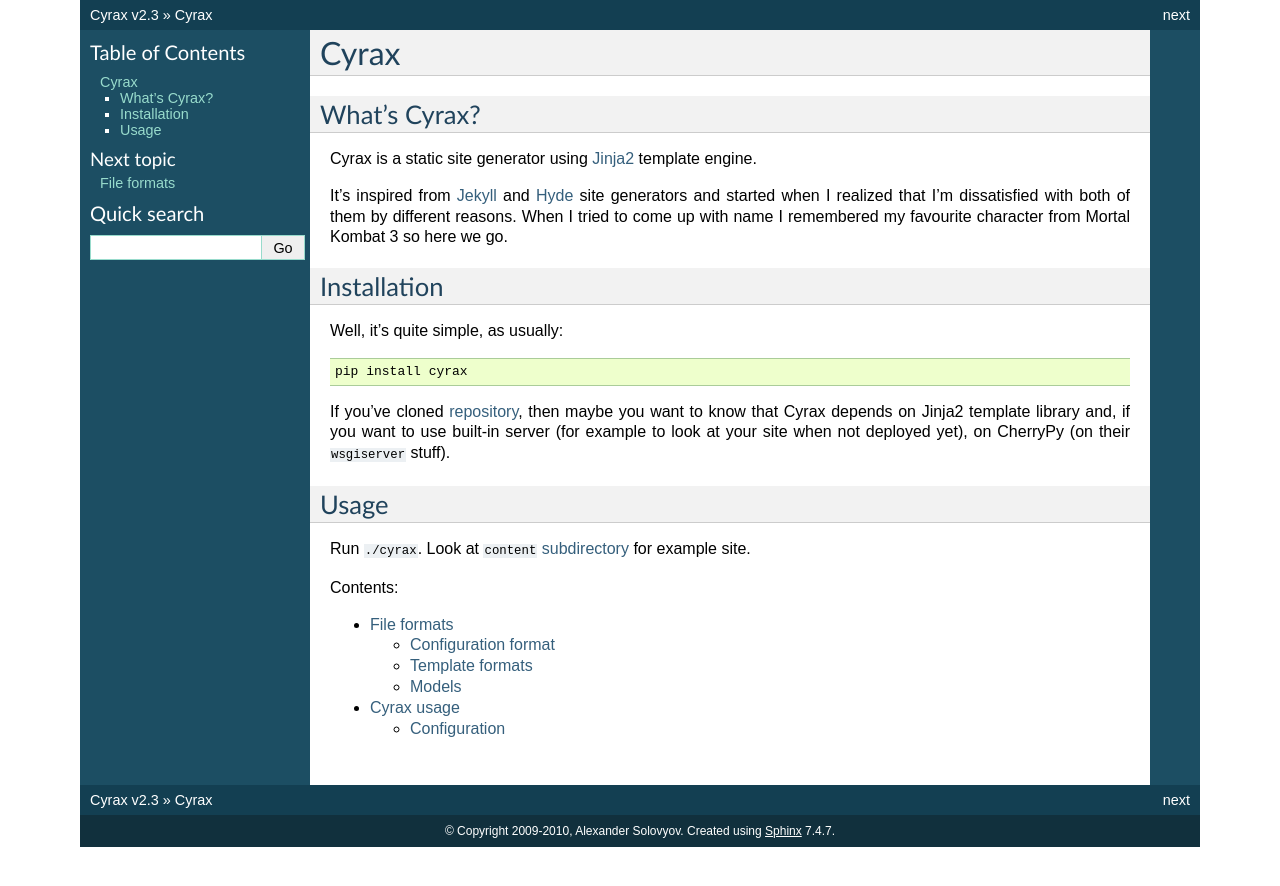
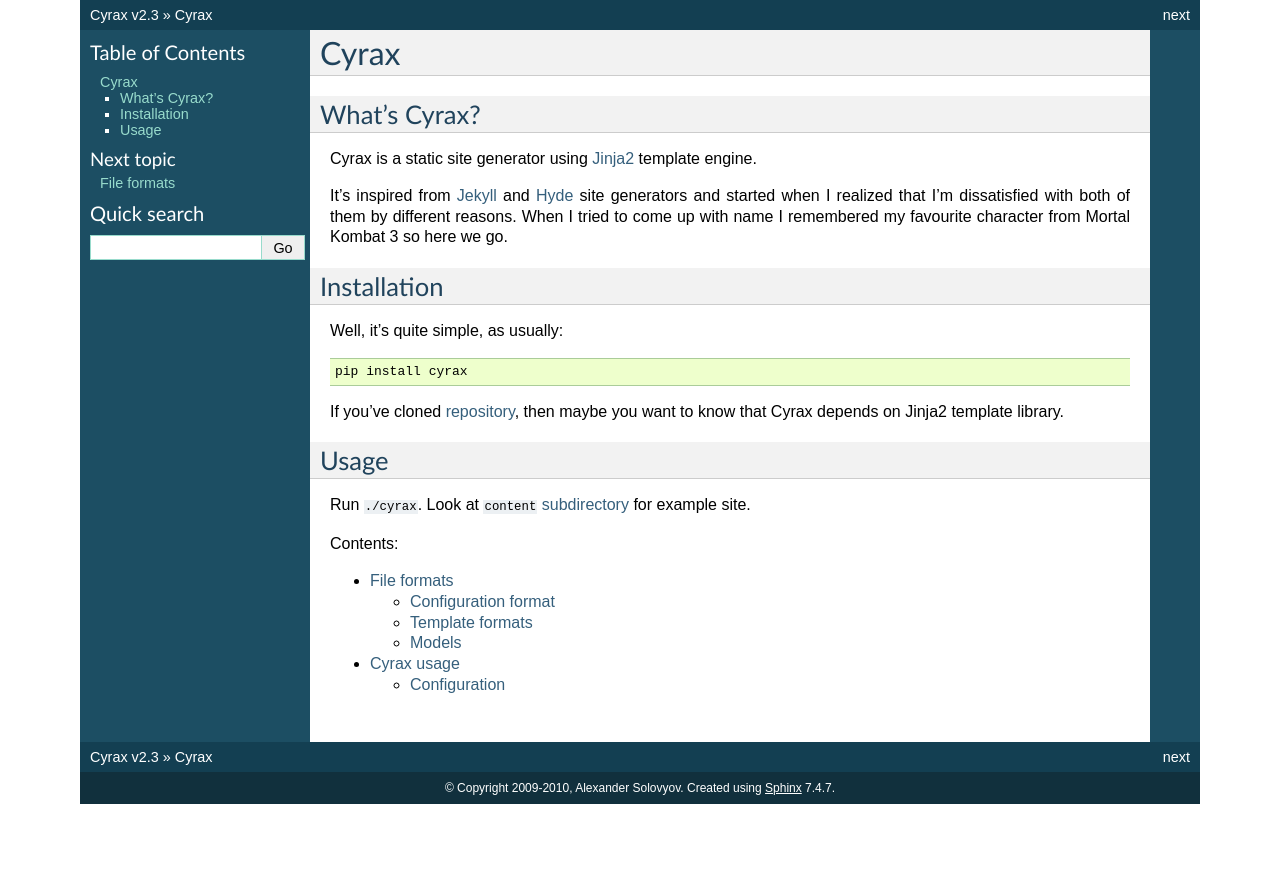
Before and after one commit to piranha/cyrax, a Sphinx documentation site: the page built from docs/index.rst, in a window 1280 px wide. Shown: the top 886 px of the page. Built offline with Sphinx 7.4.7, drawn with Linux system fonts in a browser that asks for light colours; the version number is read from the project's files by our own code.

Commit message:
hey, we have no dependency on cherrypy for a long time now

```diff
--- a/docs/index.rst
+++ b/docs/index.rst
@@ -26,9 +26,7 @@
   pip install cyrax
 
 If you've cloned `repository`_, then maybe you want to know that Cyrax depends
-on Jinja2 template library and, if you want to use built-in server (for example
-to look at your site when not deployed yet), on CherryPy (on their
-``wsgiserver`` stuff).
+on Jinja2 template library.
 
 .. _repository: http://hg.piranha.org.ua/cyrax/
 
```
Also changed, not shown: 1 other file.
